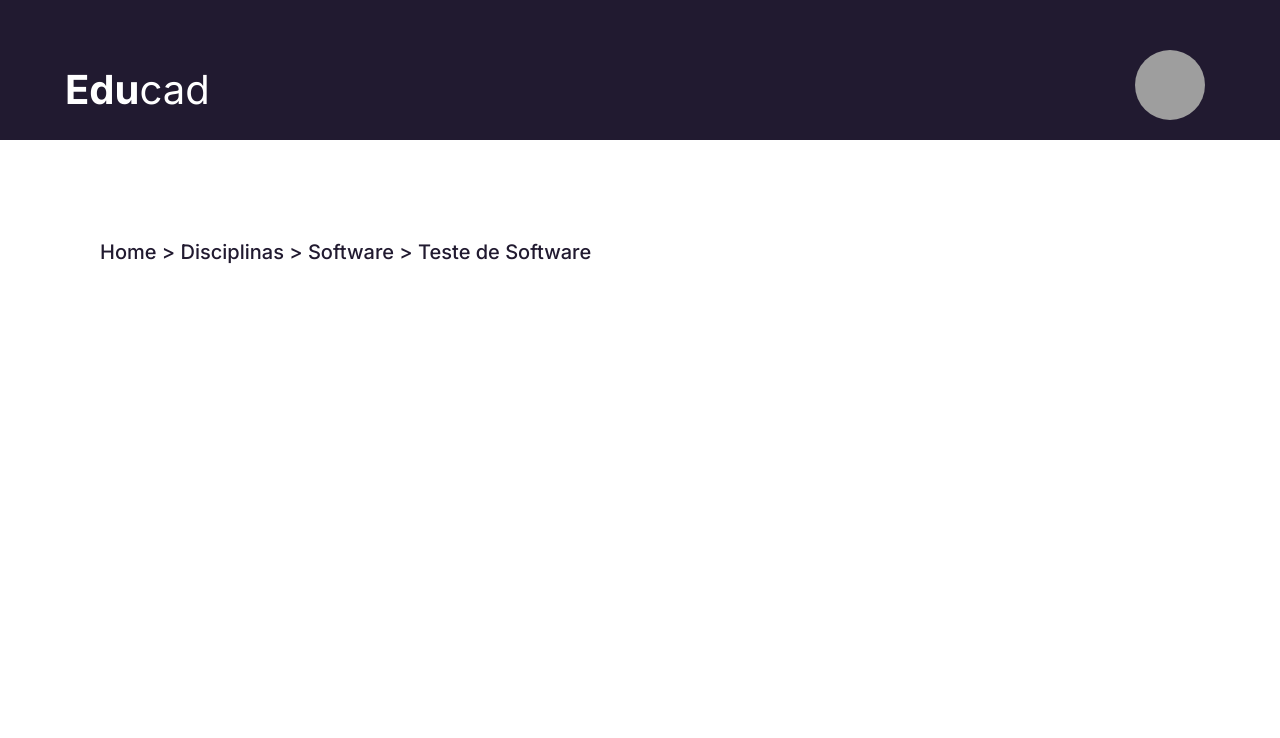
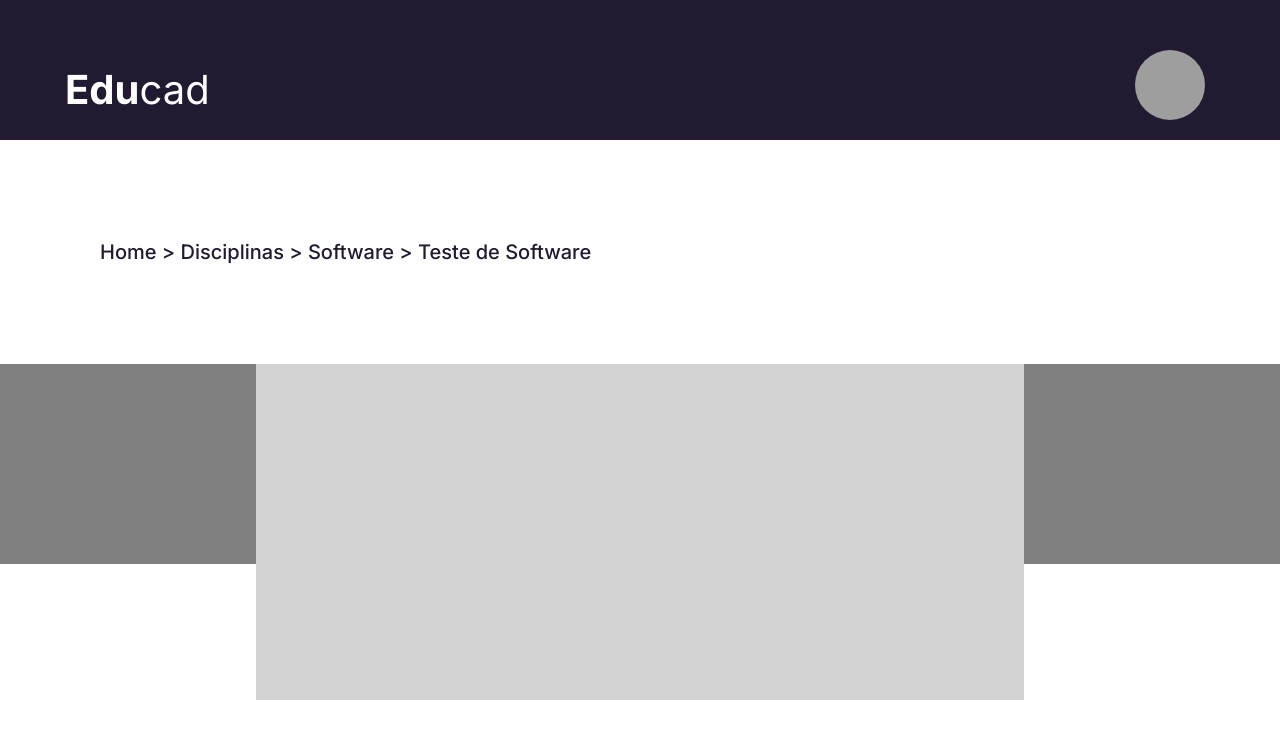
Before and after one commit to hercules-sousa/educad-frontend, a React (Create React App) app: page /disciplina in a window 1280 px wide. Shown: the top 738 px of the page. Built offline with nearby package versions, Linux system fonts and the light colour scheme; sample sign-in values are in the browser's storage; grey boxes are pictures that could not be loaded.

Commit message:
Configurando tamanho do card de disciplina

```diff
--- a/src/pages/SelectedSubjectPage/index.tsx
+++ b/src/pages/SelectedSubjectPage/index.tsx
@@ -1,5 +1,11 @@
+import { useLocation } from "react-router-dom";
 import NavBar from "../../components/NavBar";
-import { BreadCrumbsContainer, StyledLink } from "./styles";
+import {
+  BreadCrumbsContainer,
+  StyledDisciplinaCardSection,
+  StyledLink,
+  StyledMain,
+} from "./styles";
 
 const BreadCrumbs = ({ data }: { data: Array<Record<string, string>> }) => {
   return (
@@ -37,12 +43,19 @@ const SubjectPage = () => {
     },
   ];
 
+  const location = useLocation();
+  console.log("Dados chegando da tela de disciplina", location);
+
   return (
     <div>
       <NavBar />
       <BreadCrumbsContainer>
         <BreadCrumbs data={breadCrumbsData} />
       </BreadCrumbsContainer>
+
+      <StyledMain>
+        <StyledDisciplinaCardSection></StyledDisciplinaCardSection>
+      </StyledMain>
     </div>
   );
 };
--- a/src/pages/SelectedSubjectPage/styles.ts
+++ b/src/pages/SelectedSubjectPage/styles.ts
@@ -148,3 +148,17 @@ export const StyledLink = styled(Link)`
 export const BreadCrumbsContainer = styled.div`
   margin: 100px;
 `;
+
+export const StyledMain = styled.main`
+  background-color: gray;
+  width: 100%;
+  height: 200px;
+  display: flex;
+  justify-content: center;
+`;
+
+export const StyledDisciplinaCardSection = styled.section`
+  background-color: lightgray;
+  width: 60%;
+  height: 336px;
+`;
```
